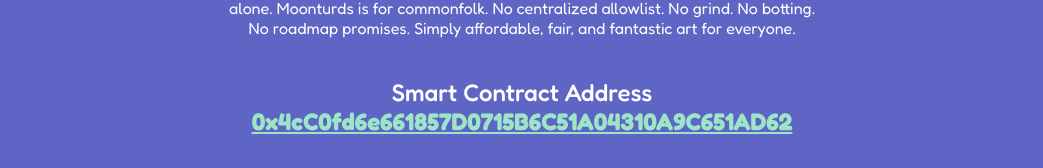
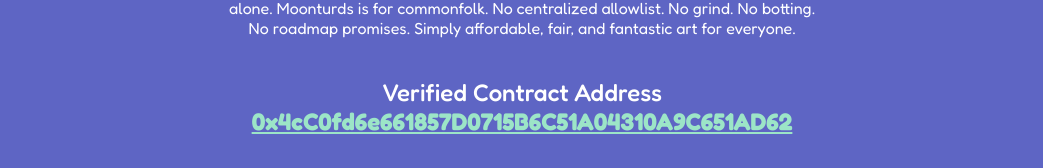
Before and after one commit to oarmass/nft-collectible-frontend, a React (Create React App) app: page / in a window 1280 px wide. Shown: the part 875-1043 px from the top of the page, without its empty margins (118-1161 px from the left). Built offline with nearby package versions, Linux system fonts and the light colour scheme.

Commit message:
more textual edits

```diff
--- a/src/components/contractDetails/ContractDetails.js
+++ b/src/components/contractDetails/ContractDetails.js
@@ -8,7 +8,7 @@
   const CONTRACT_LINK = `${BASE_URL}/${CONTRACT_ADDRESS}`;
   return (
     <div className={s.container}>
-      <h4 className={s.heading}>Smart Contract Address</h4>
+      <h4 className={s.heading}>Verified Contract Address</h4>
       <a className={s.link} href={CONTRACT_LINK}>
         {CONTRACT_ADDRESS}
       </a>
```
